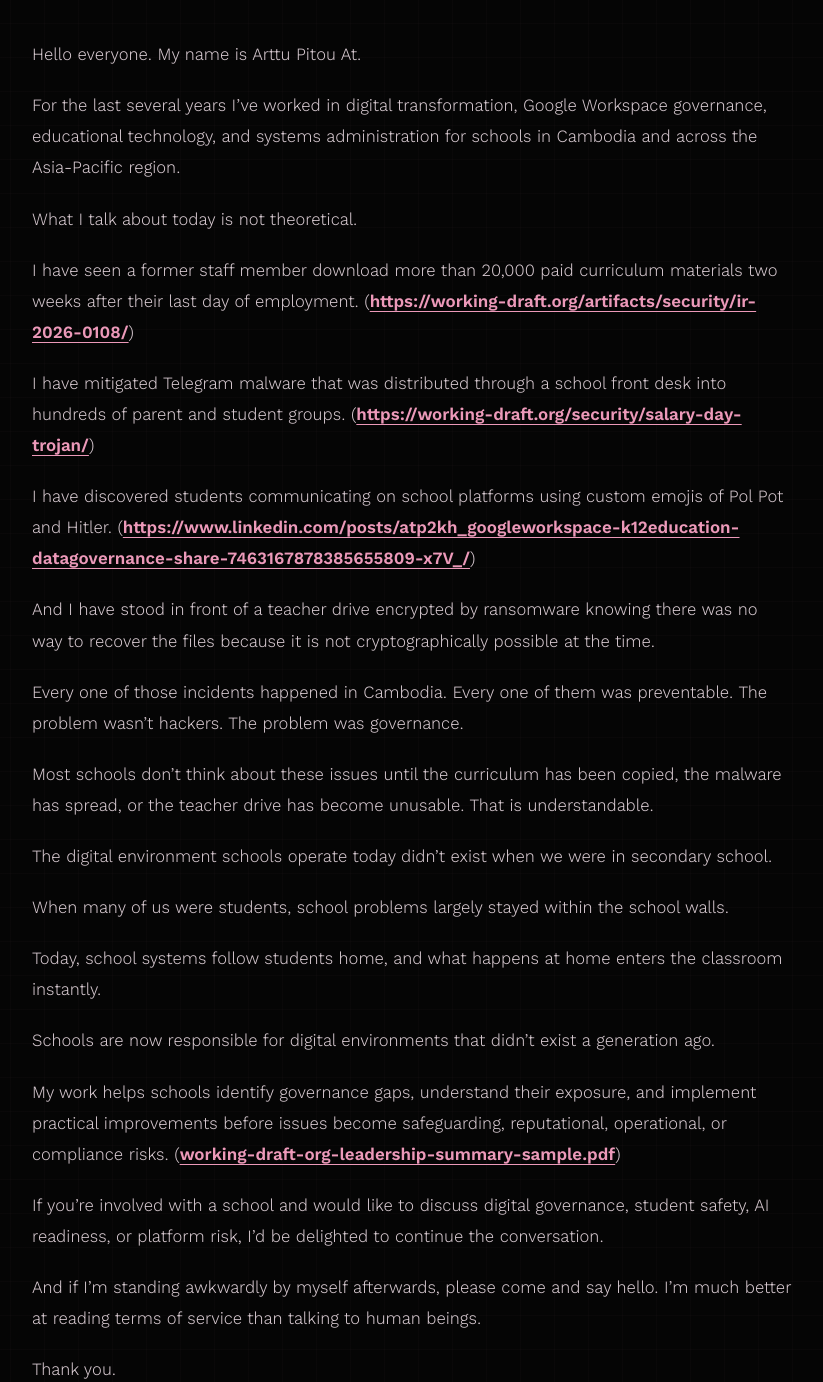
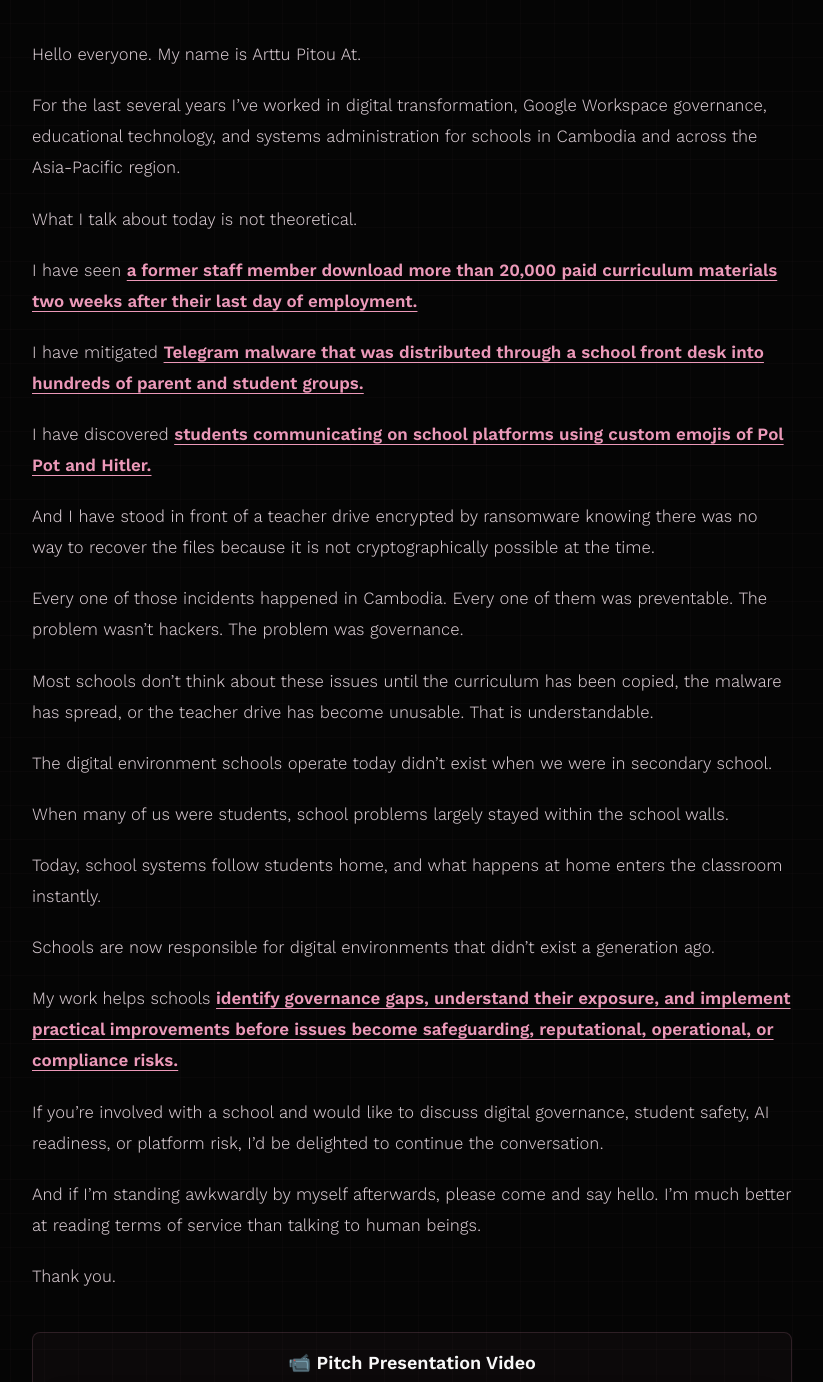
Before and after one commit to R2Pitou/R2Pitou, a Jekyll site: the page built from articles/governance/eurocham-standing-pitch/index.md, in a window 1280 px wide and 1400 px high, scrolled down 691 px, cut to the strip 0-1382 px from the top of the window. Shown: the whole strip, without its empty margins (228-1051 px from the left). Built offline with Jekyll 4.4.1, drawn with Linux system fonts in a browser that asks for light colours; some of the changed lines change nothing that is shown.

Commit message:
fix: update markdown links to inline format to prevent Telegram mangling

```diff
--- a/articles/governance/eurocham-standing-pitch/index.md
+++ b/articles/governance/eurocham-standing-pitch/index.md
@@ -22,11 +22,11 @@
 
 What I talk about today is not theoretical.
 
-I have seen a former staff member download more than 20,000 paid curriculum materials two weeks after their last day of employment.  ([https://working-draft.org/artifacts/security/ir-2026-0108/](/artifacts/security/ir-2026-0108/))
+I have seen [a former staff member download more than 20,000 paid curriculum materials two weeks after their last day of employment.](/artifacts/security/ir-2026-0108/)
 
-I have mitigated Telegram malware that was distributed through a school front desk into hundreds of parent and student groups. ([https://working-draft.org/security/salary-day-trojan/](/security/salary-day-trojan/))
+I have mitigated [Telegram malware that was distributed through a school front desk into hundreds of parent and student groups.](/security/salary-day-trojan/)
 
-I have discovered students communicating on school platforms using custom emojis of Pol Pot and Hitler. ([https://www.linkedin.com/posts/atp2kh_googleworkspace-k12education-datagovernance-share-7463167878385655809-x7V_/](https://www.linkedin.com/posts/atp2kh_googleworkspace-k12education-datagovernance-share-7463167878385655809-x7V_/))
+I have discovered [students communicating on school platforms using custom emojis of Pol Pot and Hitler.](https://www.linkedin.com/posts/atp2kh_googleworkspace-k12education-datagovernance-share-7463167878385655809-x7V_/)
 
 And I have stood in front of a teacher drive encrypted by ransomware knowing there was no way to recover the files because it is not cryptographically possible at the time.
 
@@ -46,7 +46,7 @@
 
 Schools are now responsible for digital environments that didn't exist a generation ago.
 
-My work helps schools identify governance gaps, understand their exposure, and implement practical improvements before issues become safeguarding, reputational, operational, or compliance risks. ([working-draft-org-leadership-summary-sample.pdf](/artifacts/working-draft-org-leadership-summary-sample.pdf))
+My work helps schools [identify governance gaps, understand their exposure, and implement practical improvements before issues become safeguarding, reputational, operational, or compliance risks.](/artifacts/working-draft-org-leadership-summary-sample.pdf)
 
 If you're involved with a school and would like to discuss digital governance, student safety, AI readiness, or platform risk, I'd be delighted to continue the conversation.
 
```
